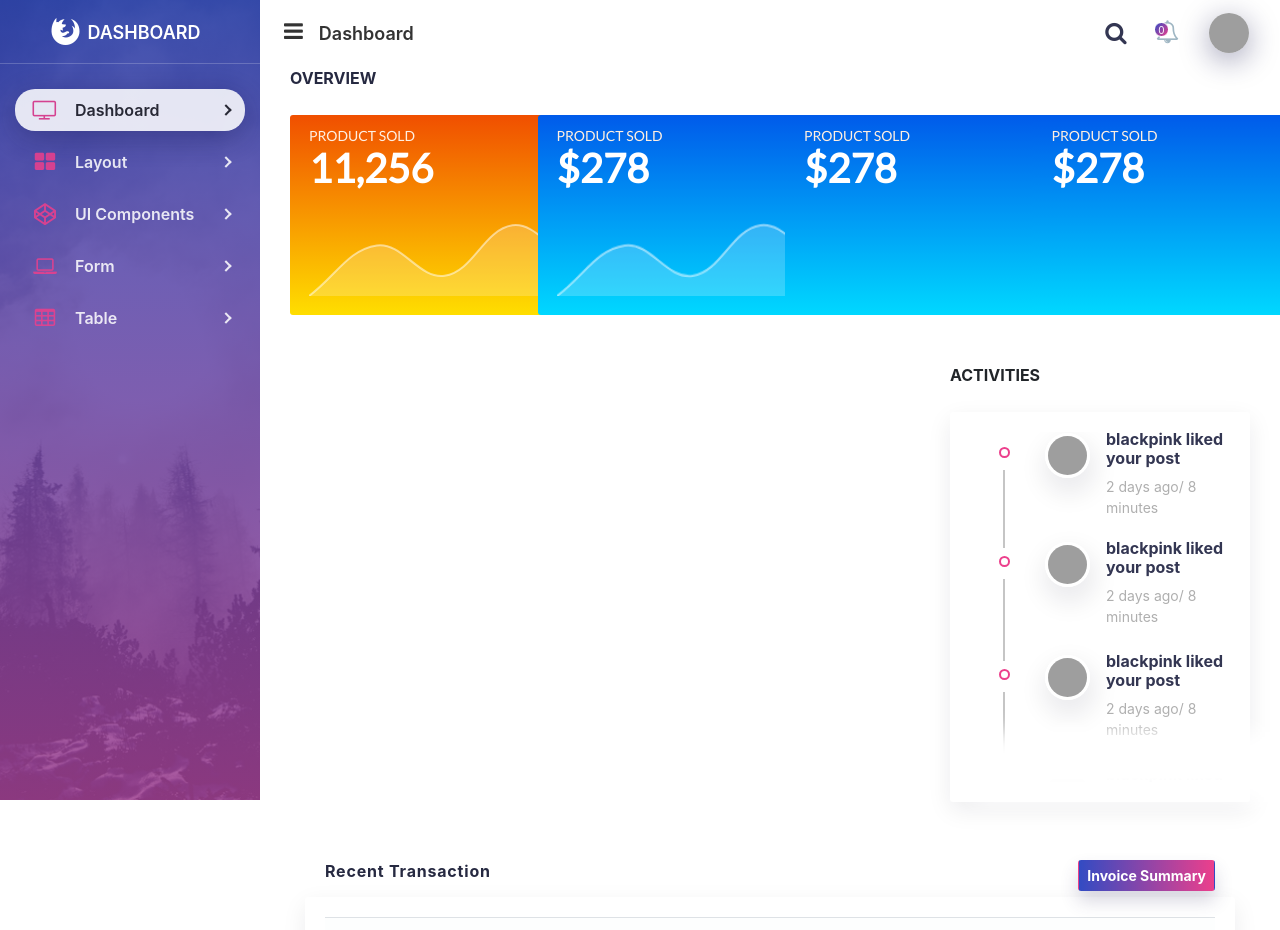
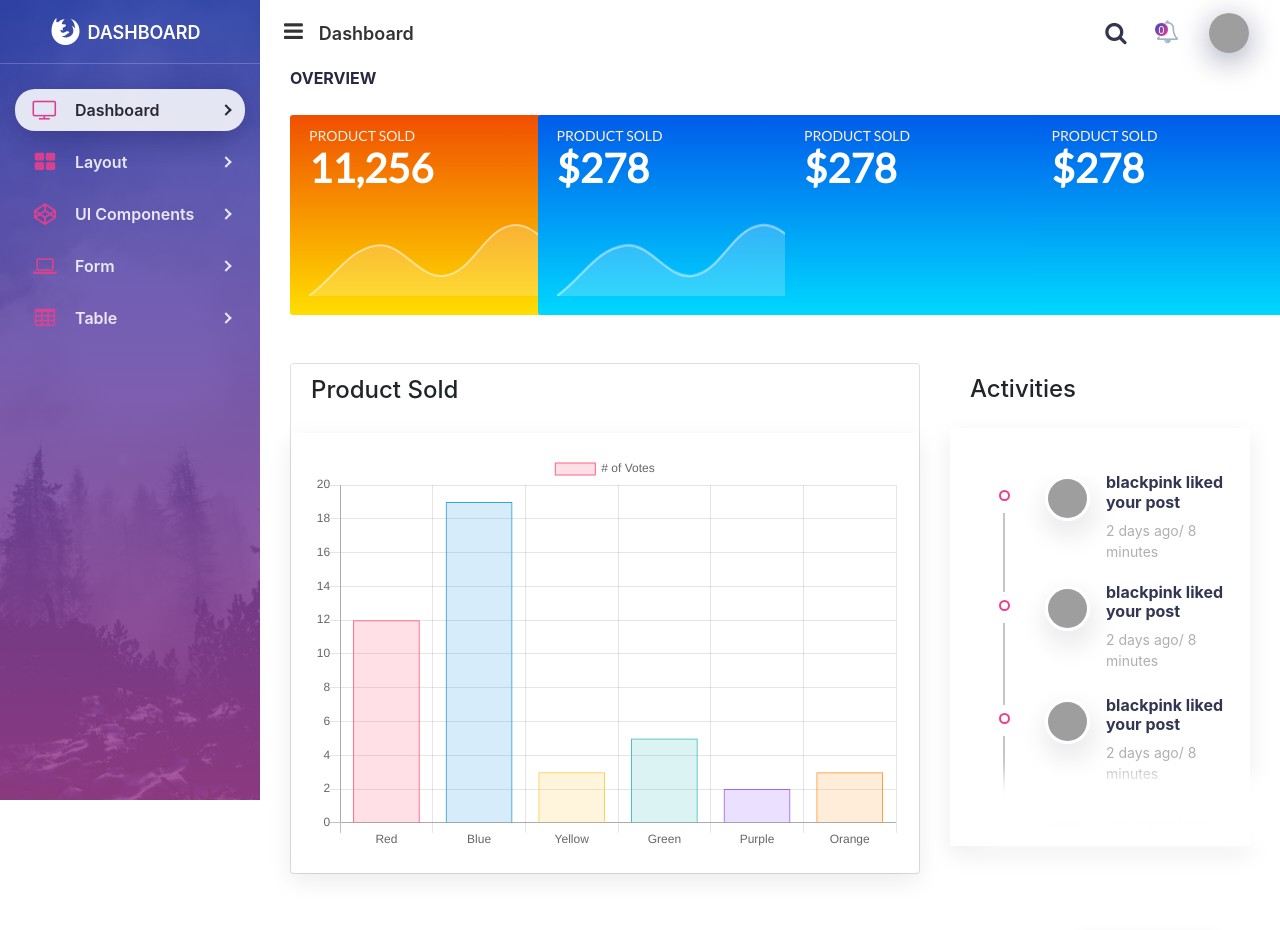
Before and after one commit to ninja020250/ADMINSITE, a React app: page / in a window 1280 px wide. Shown: the top 930 px of the page. Built offline with nearby package versions, Linux system fonts and the light colour scheme; grey boxes are pictures that could not be loaded.

Commit message:
add chart product  (doing)"

```diff
--- /dev/null
+++ b/src/components/page/main/ProuductSold.js
@@ -0,0 +1,45 @@
+import React, { Component } from "react";
+import { barChartData, barChartOption } from "./chart-data";
+export default class ProuductSold extends Component {
+  render() {
+    return (
+      <div className="product-sold">
+        <div className="card">
+          <div className="card-header">
+            <h4 className="card-title">Product Sold</h4>
+          </div>
+          <div className="card-body mt-1">
+            <ChartProuductSold
+              chartId="barchart-productsold"
+              width="400"
+              height="400"
+            />
+          </div>
+        </div>
+      </div>
+    );
+  }
+}
+
+class ChartProuductSold extends Component {
+  constructor(props) {
+    super(props);
+  }
+  getBarChart = ctx => {
+    return new Chart(ctx, {
+      type: "bar",
+      data: barChartData,
+      options: barChartOption
+    });
+  };
+
+  componentDidMount() {
+    var ctx = document.getElementById("barchart-productsold");
+    ctx.height = 400;
+    var myChart = this.getBarChart(ctx);
+  }
+
+  render() {
+    return <canvas id="barchart-productsold" />;
+  }
+}
--- a/src/components/page/main/activities/Activities.js
+++ b/src/components/page/main/activities/Activities.js
@@ -4,13 +4,16 @@ export default class Activities extends Component {
   render() {
     return (
       <div className="activities-card">
-        <div className="activities-card-title">Activities</div>
+        {/* <div className="activities-card-title">Activities</div> */}
         <div className="card ">
-          <div className="card-body">
+          <div className="card-header">
+            <h4 className="card-title">Activities</h4>
+          </div>
+          <div className="card-body pt-5">
             <div className="activities-left">
               <div id="timeline">
                 <div>
-                  <section class="year">
+                  <section className="year">
                     <section>
                       <ul>
                         <li>
@@ -23,7 +26,7 @@ export default class Activities extends Component {
                       </ul>
                     </section>
                   </section>
-                  <section class="year">
+                  <section className="year">
                     <section>
                       <ul>
                         <li>
@@ -36,7 +39,7 @@ export default class Activities extends Component {
                       </ul>
                     </section>
                   </section>
-                  <section class="year">
+                  <section className="year">
                     <section>
                       <ul>
                         <li>
@@ -49,7 +52,7 @@ export default class Activities extends Component {
                       </ul>
                     </section>
                   </section>
-                  <section class="year">
+                  <section className="year">
                     <section>
                       <ul>
                         <li>
@@ -62,7 +65,7 @@ export default class Activities extends Component {
                       </ul>
                     </section>
                   </section>
-                  <section class="year">
+                  <section className="year">
                     <section>
                       <ul>
                         <li>
@@ -75,7 +78,7 @@ export default class Activities extends Component {
                       </ul>
                     </section>
                   </section>
-                  <section class="year">
+                  <section className="year">
                     <section>
                       <ul>
                         <li>
@@ -88,7 +91,7 @@ export default class Activities extends Component {
                       </ul>
                     </section>
                   </section>
-                  <section class="year">
+                  <section className="year">
                     <section>
                       <ul>
                         <li>
@@ -114,12 +117,12 @@ export default class Activities extends Component {
 export class UserActivity extends Component {
   render() {
     return (
-      <div class="media user-activity">
+      <div className="media user-activity">
         <div className="image">
-          <img src={`${this.props.image}`} class="mr-3" alt="..." />
+          <img src={`${this.props.image}`} className="mr-3" alt="..." />
         </div>
-        <div class="media-body">
-          <h5 class="mt-0">{this.props.content}</h5>
+        <div className="media-body">
+          <h5 className="mt-0">{this.props.content}</h5>
           {this.props.time}
         </div>
       </div>
--- a/src/components/page/main/chart-data.js
+++ b/src/components/page/main/chart-data.js
@@ -52,4 +52,45 @@ var lineChartOption = {
     display: false
   }
 };
-export {lineChartData, lineChartOption};
+
+var barChartData = {
+  labels: ["Red", "Blue", "Yellow", "Green", "Purple", "Orange"],
+  datasets: [
+    {
+      label: "# of Votes",
+      data: [12, 19, 3, 5, 2, 3],
+      backgroundColor: [
+        "rgba(255, 99, 132, 0.2)",
+        "rgba(54, 162, 235, 0.2)",
+        "rgba(255, 206, 86, 0.2)",
+        "rgba(75, 192, 192, 0.2)",
+        "rgba(153, 102, 255, 0.2)",
+        "rgba(255, 159, 64, 0.2)"
+      ],
+      borderColor: [
+        "rgba(255,99,132,1)",
+        "rgba(54, 162, 235, 1)",
+        "rgba(255, 206, 86, 1)",
+        "rgba(75, 192, 192, 1)",
+        "rgba(153, 102, 255, 1)",
+        "rgba(255, 159, 64, 1)"
+      ],
+      borderWidth: 1
+    }
+  ]
+};
+
+var barChartOption = {
+  responsive: true,
+  maintainAspectRatio: false,
+  scales: {
+    yAxes: [
+      {
+        ticks: {
+          beginAtZero: true
+        }
+      }
+    ]
+  }
+};
+export { lineChartData, lineChartOption, barChartData, barChartOption };
--- a/src/components/page/main/layout/MainPanel.js
+++ b/src/components/page/main/layout/MainPanel.js
@@ -4,6 +4,7 @@ import OverviewCard from "../card/OverviewCard";
 import OverviewCards from "../card/OverviewCards";
 import Activities from "../activities/Activities";
 import Table1 from "../table/Table1";
+import ProuductSold from '../ProuductSold'
 export default class MainPanel extends Component {
   render() {
     return (
@@ -15,7 +16,9 @@ export default class MainPanel extends Component {
         <div className="main-wrapper">
           <OverviewCards />
           <div className="row mt-5">
-            <div className="col-8" />
+            <div className="col-8" >
+            <ProuductSold/>
+            </div>
             <div className="col-4">
               <Activities />
             </div>
--- a/src/components/page/main/layout/Navbar.js
+++ b/src/components/page/main/layout/Navbar.js
@@ -94,15 +94,15 @@ class DropDownNotification extends Component {
         <div className="notify-count count1 common-count" count="0">
           <div className="value">0</div>
         </div>
-        <div class="dropdown-menu" aria-labelledby="dropdownMenuButton">
-          <div class="card">
-            <div class="card-header">
-              <div class=" il">Recent Notification</div>
+        <div className="dropdown-menu" aria-labelledby="dropdownMenuButton">
+          <div className="card">
+            <div className="card-header">
+              <div className=" il">Recent Notification</div>
               <div className="notify-count count2 il fr" count="0">
                 <div className="value">0</div>
               </div>
             </div>
-            <div class="card-body">
+            <div className="card-body">
               <ul>
                 <li>
                   <UserActivity
--- a/src/styles/actitities.scss
+++ b/src/styles/actitities.scss
@@ -13,10 +13,8 @@
       font-weight: bold;
   }
   > .card {
-    border-radius: 3px;
-    box-shadow: 0px 8px 25px 0 rgba(16, 17, 43, 0.08);
+
     border: none;
-    background-color: #ffffff;
     &::after {
       display: block;
       content: "";
--- a/src/styles/index.scss
+++ b/src/styles/index.scss
@@ -41,3 +41,23 @@ body {
   font-size: $font-size-medium;
   color: #262941;
 }
+
+
+// standard card
+.card {
+  border: none;
+  .card-header {
+    border-bottom: none;
+    background-color: #fff;
+    .heading-elements {
+      background-color: inherit;
+      position: absolute;
+      top: 10px;
+      right: 20px;
+    }
+  }
+  .card-body {
+    border-radius: 3px;
+    box-shadow: 0px 8px 25px 0 rgba(16, 17, 43, 0.08);
+  }
+}
--- a/src/styles/table/table1.scss
+++ b/src/styles/table/table1.scss
@@ -11,6 +11,7 @@ $pendingColor: #fad02c;
 .pending{
     color: $pendingColor;
 }
+
 #recent-sale {
   td:first-child {
     color: #324bc3;
@@ -27,20 +28,7 @@ $pendingColor: #fad02c;
   > .card {
     border: none;
     .card-header {
-      border-bottom: none;
-      background-color: #fff;
-      .card-title {
-        font-weight: bold;
-        color: #262941;
-        margin-bottom: 0;
-        letter-spacing: 0.05rem;
-        font-size: 16px;
-      }
       .heading-elements {
-        background-color: inherit;
-        position: absolute;
-        top: 10px;
-        right: 20px;
         a {
           //   padding: 0 8px;
           font-weight: bold;
@@ -52,9 +40,6 @@ $pendingColor: #fad02c;
       }
     }
     .card-body {
-      border-radius: 3px;
-      box-shadow: 0px 8px 25px 0 rgba(16, 17, 43, 0.08);
-
       .table thead th {
         background-color: rgba(238, 244, 249, 0.15);
         border-bottom: 1px solid #dee2e6;
```
Lines whose indentation alone changed are shown as unchanged.
